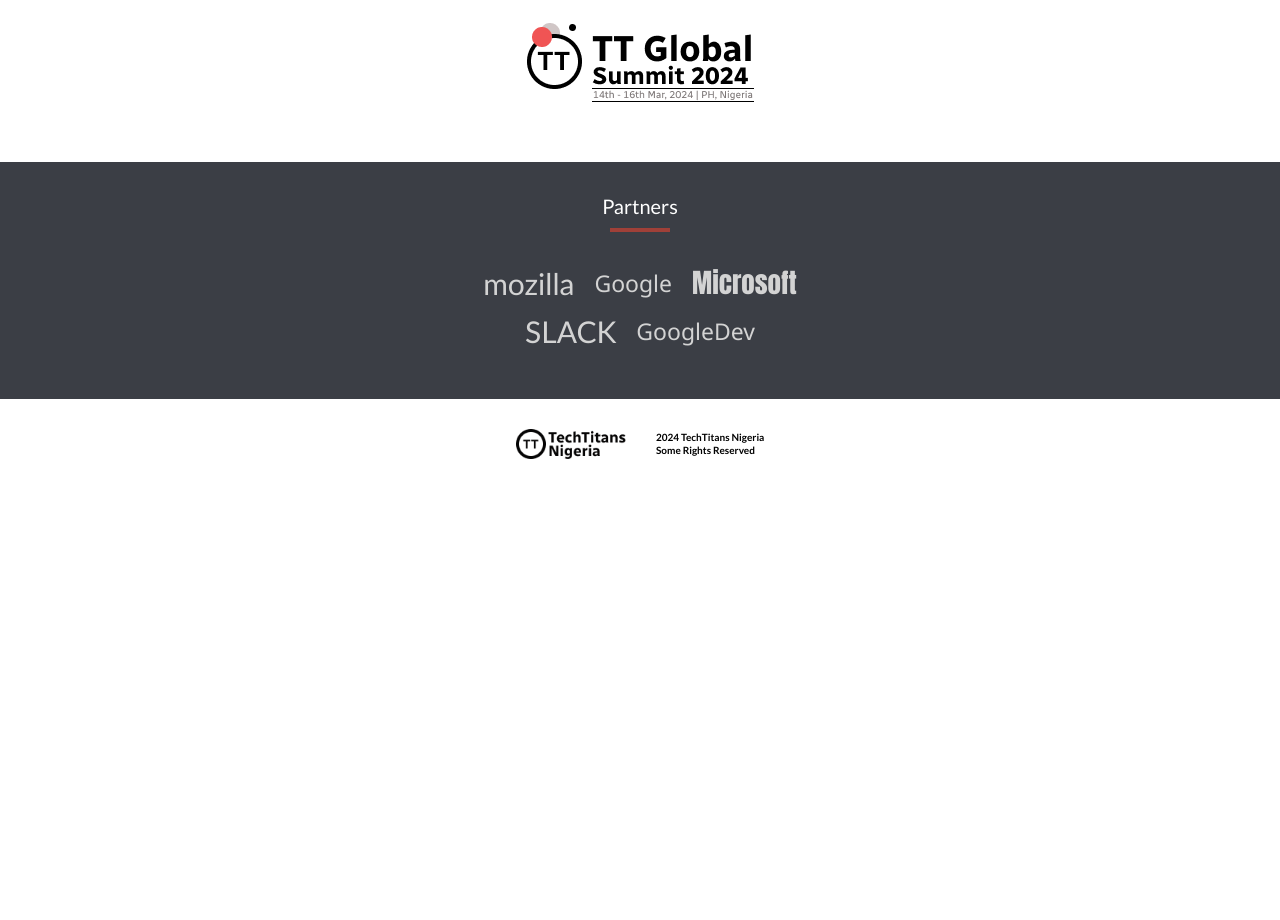
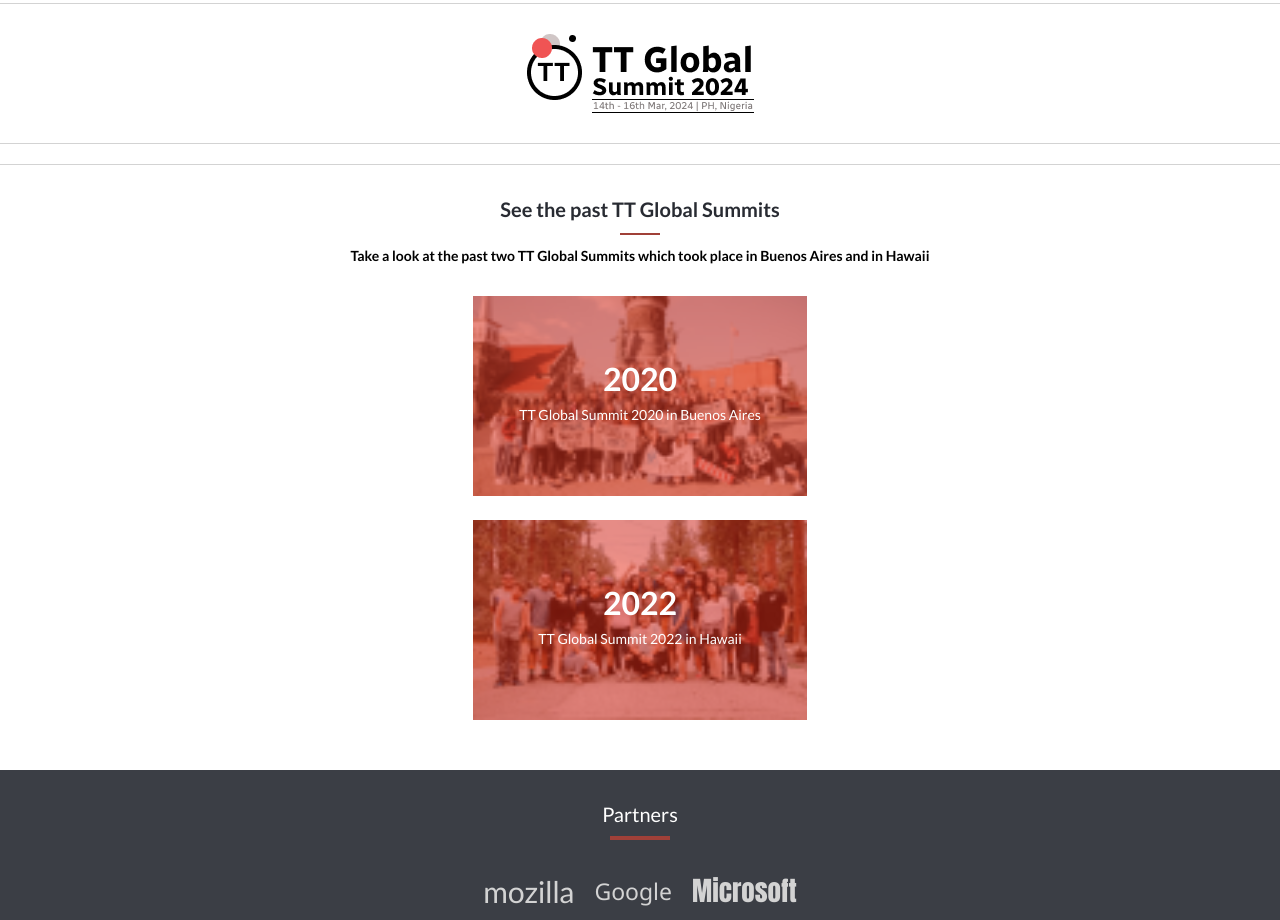
Before and after one commit to chiedozie013/TechTitans-Global-Summit-2023, a website: page about.html in a window 1280 px wide. Shown: the part 581-1501 px from the top of the page. Before the commit the page ends 1070 px from the top, so only its background shows below. Drawn offline with Linux system fonts and the light colour scheme.

Commit message:
completed about page

```diff
--- a/about.html
+++ b/about.html
@@ -98,7 +98,29 @@
             The logo of TT Global Summit 2024 was decided through the logo
             design competition from 8th June to 7th July.
           </p>
+        </div>
+        <div class="logo">
           <img src="./assets/about-logo.png" alt="summit-logo" />
+        </div>
+      </section>
+      <section class="previous-summit-container">
+        <div class="previous-summit-info">
+          <h2>See the past TT Global Summits</h2>
+          <div class="logo-underline"></div>
+          <p>
+            Take a look at the past two TT Global Summits which took place in
+            Buenos Aires and in Hawaii
+          </p>
+        </div>
+        <div class="previous-summit-img">
+          <div class="buenous-img-container">
+            <h2>2020</h2>
+            <p>TT Global Summit 2020 in Buenos Aires</p>
+          </div>
+          <div class="hawaii-img-container">
+            <h2>2022</h2>
+            <p>TT Global Summit 2022 in Hawaii</p>
+          </div>
         </div>
       </section>
       <section class="partners-container">
--- a/css/about.css
+++ b/css/about.css
@@ -55,7 +55,8 @@
   color: var(--color-gray);
 }
 
-.logo-info {
+.logo-info,
+.previous-summit-info {
   display: flex;
   flex-direction: column;
   align-items: center;
@@ -64,7 +65,8 @@
   padding: 30px 10px;
   background-color: var(--color-white);
 }
-.logo-info-heading h2 {
+.logo-info-heading h2,
+.previous-summit-info h2 {
   font-weight: 700;
   font-size: 20px;
   line-height: 28px;
@@ -76,14 +78,91 @@
   border-bottom: 2px solid #a04038;
   width: 40px;
 }
-.logo-info p {
+.logo-info p,
+.previous-summit-info p {
   font-weight: 700;
   font-size: 14px;
   line-height: 21px;
   letter-spacing: -3%;
   text-align: center;
 }
+.logo {
+  display: flex;
+  justify-content: center;
+  align-items: center;
+  border-top: 1px solid var(--color-light-gray);
+  border-bottom: 1px solid var(--color-light-gray);
+}
+.logo img {
+  padding: 30px 0;
+}
 
-.logo-info img {
-  margin: 30px 0;
+.previous-summit-info {
+  margin-top: 20px;
+  gap: 10px;
+  border-top: 1px solid var(--color-light-gray);
 }
+
+.previous-summit-img {
+  display: flex;
+  flex-direction: column;
+  justify-content: center;
+  align-items: center;
+  gap: 24px;
+  margin-bottom: 50px;
+}
+.buenous-img-container::before,
+.hawaii-img-container::before {
+  content: "";
+  position: absolute;
+  top: 0;
+  left: 0;
+  width: 100%;
+  height: 100%;
+  background-color: var(--color-royal-orange);
+  opacity: 0.5;
+  z-index: -1;
+}
+.buenous-img-container {
+  display: flex;
+  flex-direction: column;
+  justify-content: center;
+  align-items: center;
+  gap: 15px;
+  position: relative;
+  width: 334px;
+  height: 200px;
+  background-image: url(../assets/images/previous-buenos-aires-img.png);
+  background-size: cover;
+  background-repeat: no-repeat;
+  z-index: 10;
+}
+.hawaii-img-container {
+  display: flex;
+  flex-direction: column;
+  justify-content: center;
+  align-items: center;
+  gap: 15px;
+  position: relative;
+  width: 334px;
+  height: 200px;
+  background-image: url(../assets/images/previous-hawaii-img.png);
+  background-size: cover;
+  background-repeat: no-repeat;
+  z-index: 10;
+}
+.buenous-img-container h2,
+.hawaii-img-container h2 {
+  font-weight: 700;
+  font-size: 32px;
+  line-height: 21px;
+  color: var(--color-white);
+}
+
+.buenous-img-container p,
+.hawaii-img-container p {
+  font-weight: 400;
+  font-size: 14px;
+  line-height: 21px;
+  color: var(--color-white);
+}
```
Also changed, not shown: assets/images/previous-buenos-aires-img.png (added), assets/images/previous-hawaii-img.png (added).
